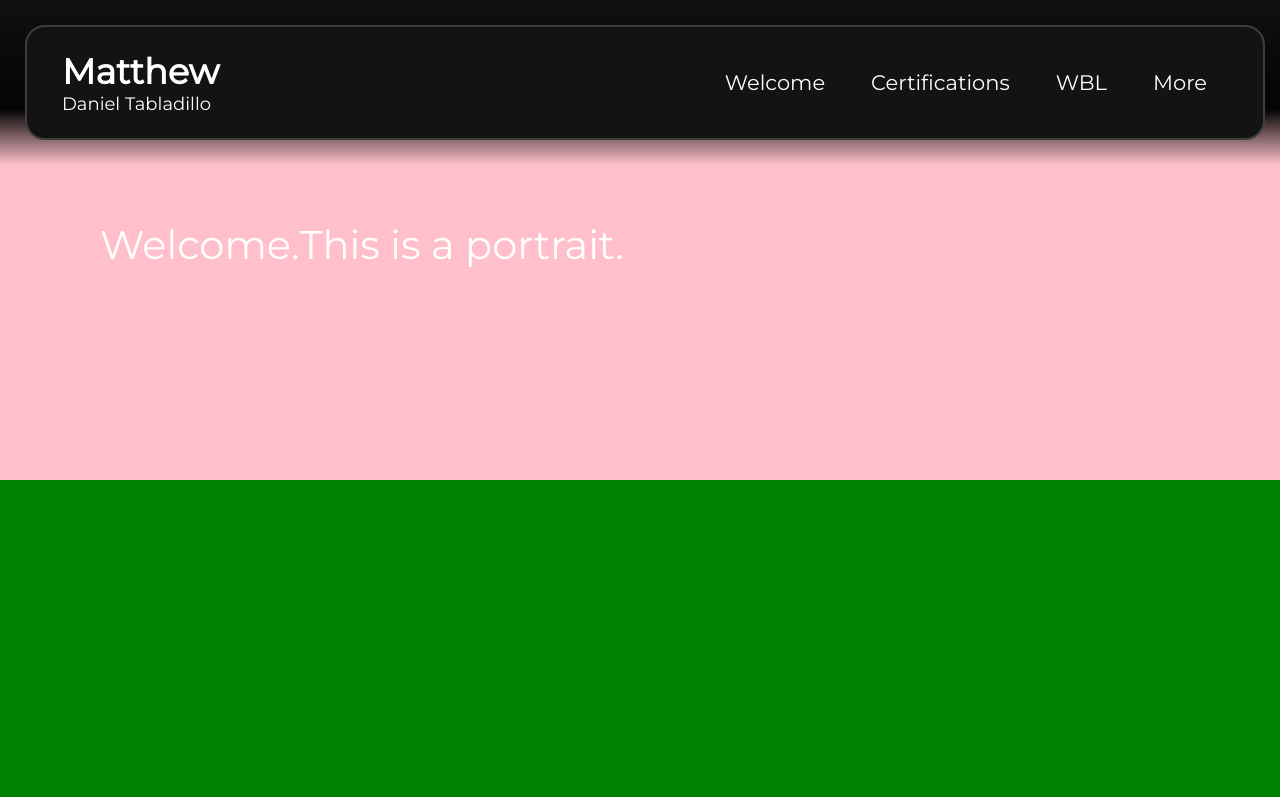
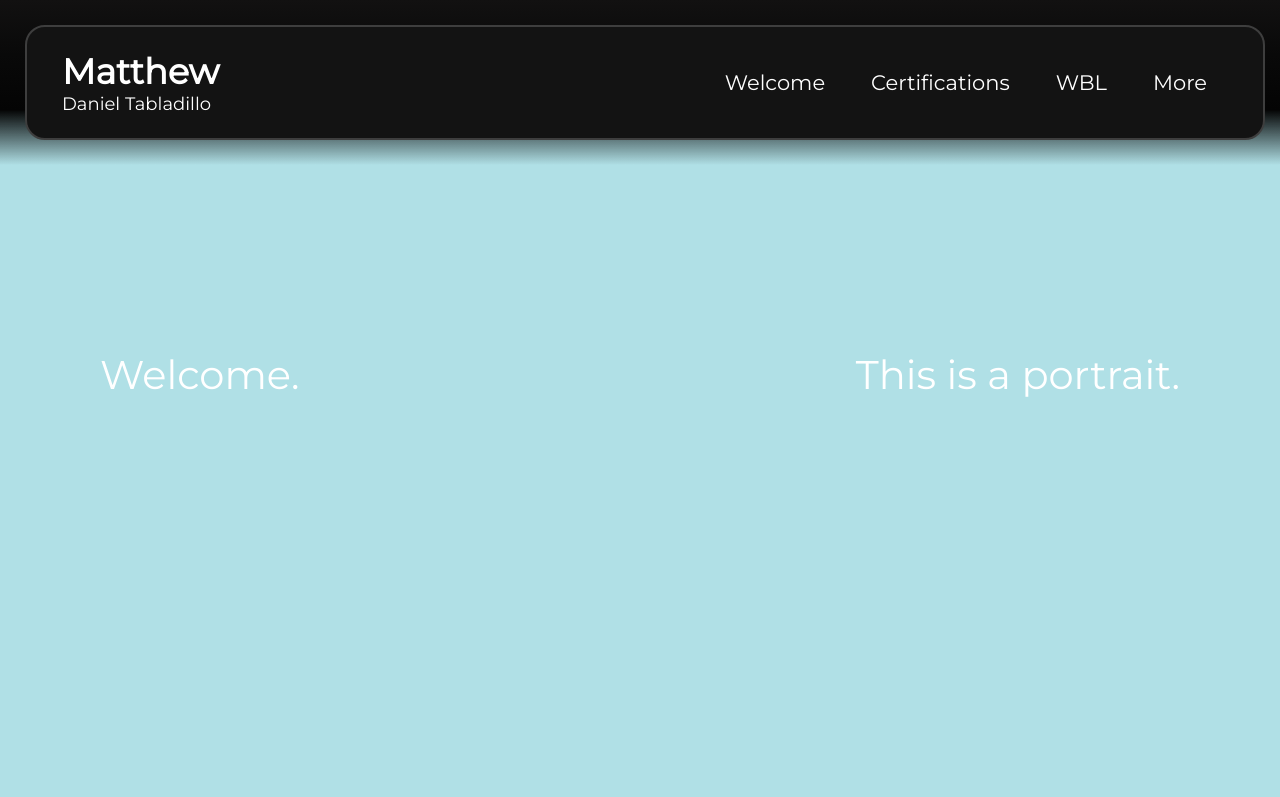
Before and after one commit to mdtablad/portfolio, a plain HTML site: page index.html in a window 1280 px wide. Shown: the top 797 px of the page. Drawn offline with Linux system fonts and the light colour scheme.

Commit message:
Foundational Changes

```diff
--- a/index.html
+++ b/index.html
@@ -44,7 +44,7 @@ Bugs Known: none
 		</div>
 	</header>
 
-	<section class="contentSection flex">
+	<section class="coverSection flex">
 
 		<div class="cover flex">
 
@@ -59,6 +59,9 @@ Bugs Known: none
 
 		</div>
 
+	</section>
+
+	<section class="contentSection flex">
 		<div class="about">
 			<div class="">
 
@@ -67,7 +70,6 @@ Bugs Known: none
 
 			</div>
 		</div>
-
 	</section>
 
 	<footer class="bottomBar">
--- a/style.css
+++ b/style.css
@@ -17,6 +17,7 @@ body {
     font-family: "Montserrat", sans-serif;
     height: 100%;
     margin: 0px;
+    position: relative;
 }
 
 p {
@@ -140,6 +141,14 @@ a {
 /* -- ~~~~~~~~ -- */
 
 /* -- Welcome -- */
+.coverSection {
+    margin-top: 0px;
+    background-color: rgba(0,0,0,0);
+    top: 0;
+    height: 100%;
+    flex-direction: column;
+}
+
 .contentSection {
     margin-top: 0px;
     background-color: rgba(0,0,0,0);
@@ -150,7 +159,7 @@ a {
 
 /* - Cover - */
 .cover {
-    height: 60%;
+    height: 150%;
     font-size: 40px;
     background-color: grey;
 }
@@ -158,25 +167,30 @@ a {
 .coverArea {
     height: 100%;
     width: 100%;
-    background-color: pink;
+    background-color: powderblue;
     flex-direction: row;
 }
 
 .coverText{
     color: white;
-    padding-top: 220px;
-    margin-left: 100px;
+    padding-left: 100px;
+    width: 50%;
+    padding-top: 350px;
+    /* */
 }
 
 .coverPortrait {
     color: white;
-    padding-top: 220px;
     padding-right: 100px;
+    width: 50%;
+    padding-top: 350px;
+    /* */
+    text-align: right;
 }
 
 /* - About - */
 .about {
-    height: 40%;
+    height: 100%;
     color: white;
     font-size: 40px;
     background-color: green;
```
